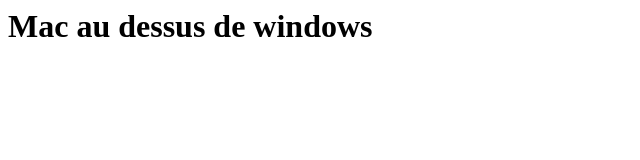
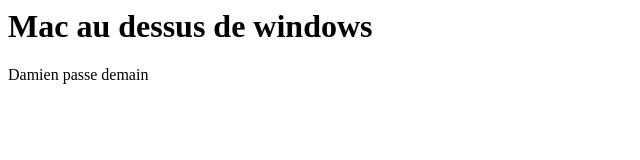
Before and after one commit to AlexBerteaux/DI-git-course, a plain HTML site: page pmaxence.html in a window 1280 px wide. Shown: the whole page, without its empty margins (0-640 px from the left). Drawn offline with Linux system fonts and the light colour scheme.

Commit message:
ajout d'une ligne

```diff
--- a/pmaxence.html
+++ b/pmaxence.html
@@ -4,5 +4,6 @@
   </head>
   <body>
     <h1>Mac au dessus de windows</h1>
+    <p>Damien passe demain</p>
   </body>
 </html>
```
